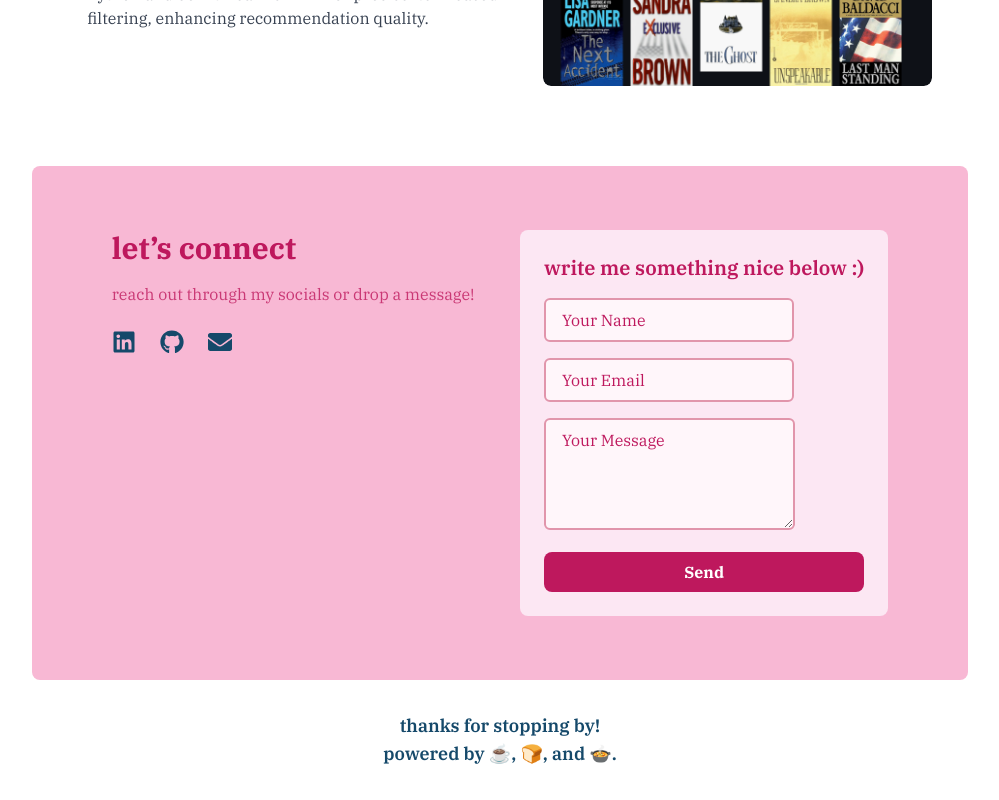
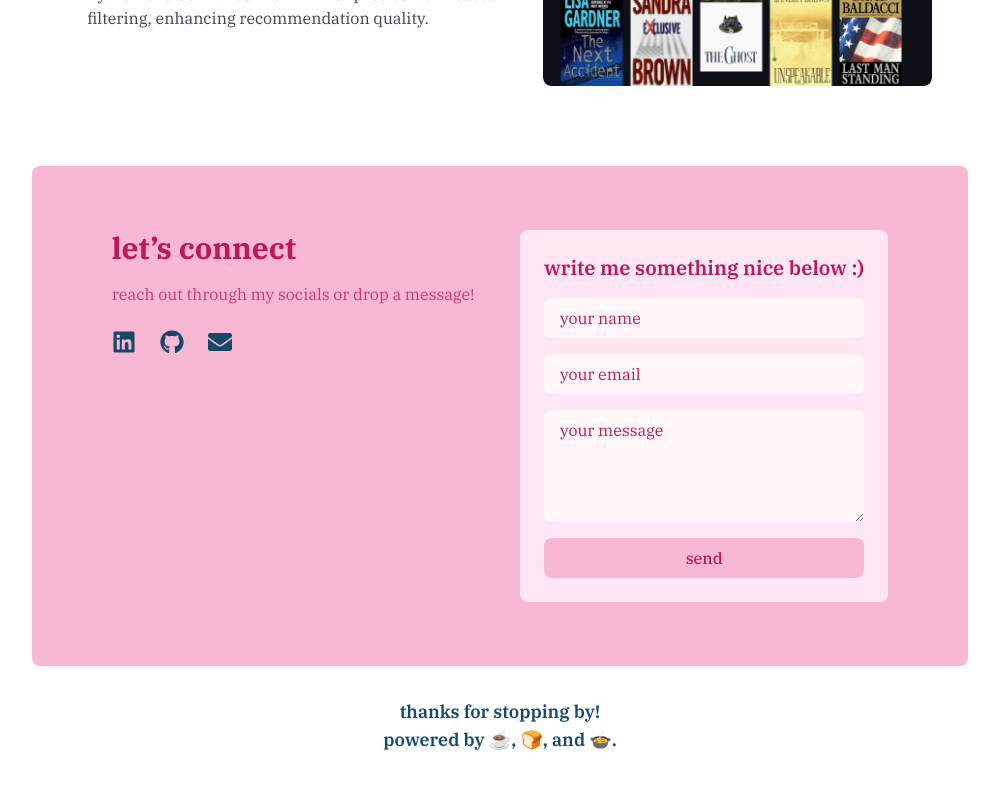
Before and after one commit to avkap007/personal-website-new, a Next.js app: page / in a window 1280 px wide. Shown: the part 3286-4086 px from the top of the page, without its empty margins (140-1139 px from the left). Built offline with nearby package versions, Linux system fonts and the light colour scheme.

Commit message:
formsubmit bugs

```diff
--- a/src/components/Contact.tsx
+++ b/src/components/Contact.tsx
@@ -1,26 +1,40 @@
 "use client";
 
 import { useState } from "react";
+import { motion } from "framer-motion";
 import { FaLinkedin, FaGithub, FaEnvelope } from "react-icons/fa";
 
 export default function Contact() {
-  const [errors, setErrors] = useState<{ [key: string]: string }>({});
+  const [name, setName] = useState("");
+  const [email, setEmail] = useState("");
+  const [message, setMessage] = useState("");
+  const [submitted, setSubmitted] = useState(false);
 
-  const handleValidation = (e: React.FormEvent<HTMLFormElement>) => {
-    const form = e.currentTarget;
-    const newErrors: { [key: string]: string } = {};
+  const handleSubmit = async (e: React.FormEvent) => {
+    e.preventDefault();
+    if (!name.trim() || !email.trim() || !message.trim()) return;
 
-    form.querySelectorAll("input, textarea").forEach((input) => {
-      const inputElement = input as HTMLInputElement;
-      if (!inputElement.checkValidity()) {
-        newErrors[inputElement.name] = inputElement.validationMessage;
-      }
+    const formData = new FormData();
+    formData.append("name", name);
+    formData.append("email", email);
+    formData.append("message", message);
+
+    try {
+      await fetch("https://formsubmit.co/avnikapooredu@gmail.com", {
+        method: "POST",
+        body: formData,
       });
 
-    setErrors(newErrors);
+      setSubmitted(true);
+      setTimeout(() => {
+        setSubmitted(false);
+        setName("");
+        setEmail("");
+        setMessage("");
+      }, 3000);
 
-    if (Object.keys(newErrors).length > 0) {
-      e.preventDefault(); // ✅ Prevents form submission if errors exist
+    } catch (error) {
+      console.error("Error sending message:", error);
     }
   };
 
@@ -48,63 +62,48 @@
         {/* Right: Contact Form */}
         <div className="bg-muted p-6 rounded-lg">
           <h2 className="text-xl font-semibold mb-4">write me something nice below :)</h2>
+          <form onSubmit={handleSubmit} className="flex flex-col space-y-4">
 
-          {/* ✅ FormSubmit Direct Form Submission */}
-          <form
-            action="https://formsubmit.co/avnikapooredu@gmail.com"
-            method="POST"
-            className="flex flex-col space-y-4"
-            onSubmit={handleValidation}
-          >
-            {/* ✅ Name Input */}
-            <div>
             <input
               type="text"
-                name="name"
-                placeholder="Your Name"
+              placeholder="your name"
+              aria-label="Enter your name"
+              value={name}
+              onChange={(e) => setName(e.target.value)}
               required
-                className="bg-primary text-writingColor px-4 py-2 rounded-md placeholder-darkAccent border-2 border-secondary focus:outline-none focus:ring-2 focus:ring-darkAccent"
-                onInvalid={(e) => e.preventDefault()}
+              className="bg-primary text-writingColor px-4 py-2 rounded-md placeholder-darkAccent focus:outline-none focus:ring-2 focus:ring-darkAccent"
             />
-              {errors?.name && <p className="text-secondary text-sm mt-1">{errors.name}</p>}
-            </div>
 
-            {/* ✅ Email Input */}
-            <div>
             <input
               type="email"
-                name="email"
-                placeholder="Your Email"
+              placeholder="your email"
+              aria-label="Enter your email"
+              value={email}
+              onChange={(e) => setEmail(e.target.value)}
               required
-                className="bg-primary text-writingColor px-4 py-2 rounded-md placeholder-darkAccent border-2 border-secondary focus:outline-none focus:ring-2 focus:ring-darkAccent"
-                onInvalid={(e) => e.preventDefault()}
+              className="bg-primary text-writingColor px-4 py-2 rounded-md placeholder-darkAccent focus:outline-none focus:ring-2 focus:ring-darkAccent"
             />
-              {errors?.email && <p className="text-secondary text-sm mt-1">{errors.email}</p>}
-            </div>
 
-            {/* ✅ Message Input */}
-            <div>
             <textarea
-                name="message"
-                placeholder="Your Message"
+              placeholder="your message"
+              aria-label="Enter your message"
+              value={message}
+              onChange={(e) => setMessage(e.target.value)}
               required
-                className="bg-primary text-writingColor px-4 py-2 h-28 rounded-md placeholder-darkAccent border-2 border-secondary focus:outline-none focus:ring-2 focus:ring-darkAccent"
-                onInvalid={(e) => e.preventDefault()}
+              className="bg-primary text-writingColor px-4 py-2 h-28 rounded-md placeholder-darkAccent focus:outline-none focus:ring-2 focus:ring-darkAccent"
             />
-              {errors?.message && <p className="text-secondary text-sm mt-1">{errors.message}</p>}
-            </div>
 
-            {/* ✅ Hidden Fields for Better UX */}
-            <input type="hidden" name="_next" value="https://yourwebsite.com/thank-you" />
-            <input type="hidden" name="_captcha" value="false" />
-
-            {/* ✅ Submit Button */}
-            <button
+            {/* Submit Button (Styled like Contact Button) */}
+            <motion.button
               type="submit"
-              className="py-2 px-4 rounded-lg font-bold transition-all bg-darkAccent text-white hover:bg-writingColor"
+              whileHover={{ scale: 1.1 }}
+              disabled={submitted}
+              className={`px-4 py-2 rounded-lg text-med font-medium transition-all ${
+                submitted ? "bg-writingColor text-white cursor-not-allowed" : "bg-accent text-darkAccent hover:bg-darkAccent hover:text-white"
+              }`}
             >
-              Send
-            </button>
+              {submitted ? "sent!" : "send"}
+            </motion.button>
           </form>
         </div>
       </div>
```
Lines whose indentation alone changed are shown as unchanged.
